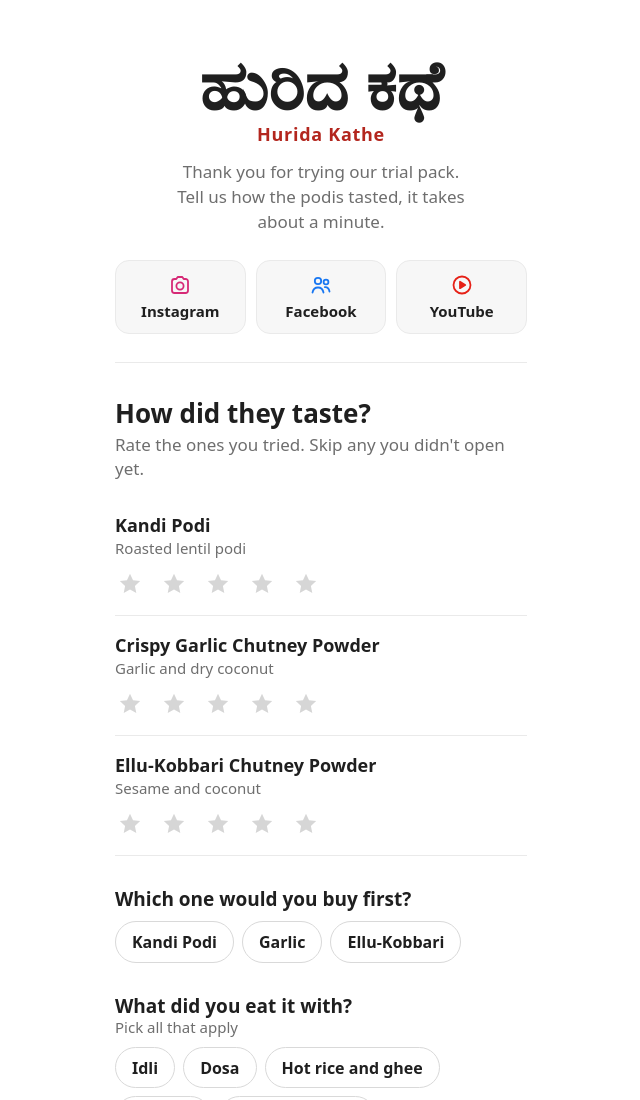
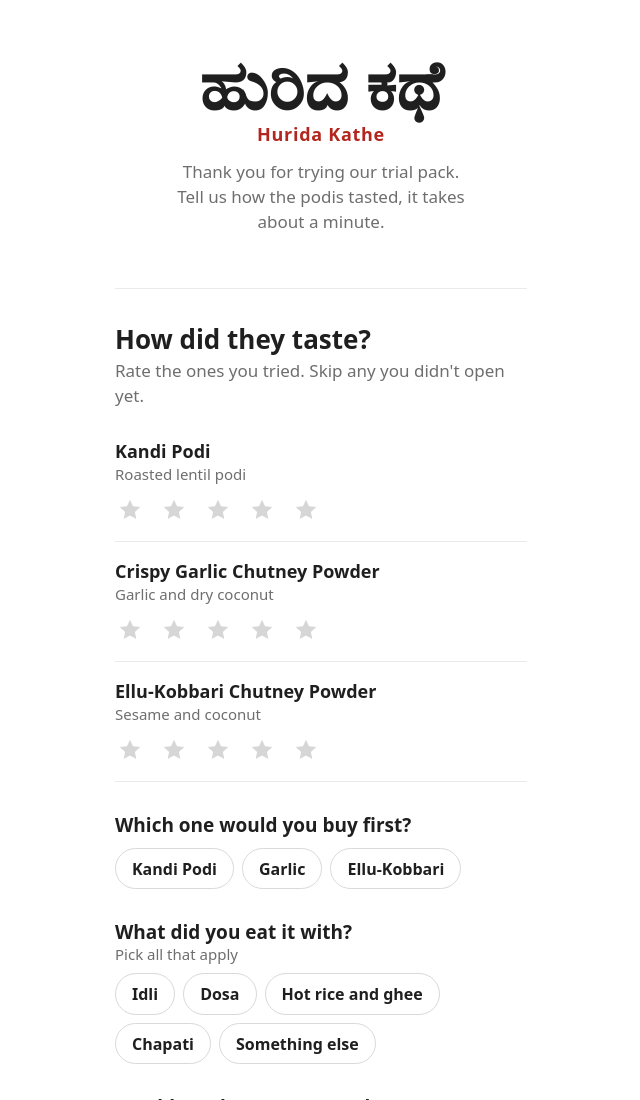
Before and after one commit to huridakathe/huridakathe.github.io, a plain HTML site: page index.html in a window 1280 px wide. Shown: the top 1100 px of the page, without its empty margins (319-959 px from the left). Drawn offline with Linux system fonts and the light colour scheme; a web font is replaced by a local one.

Commit message:
Connect feedback form to Google Sheet; hide social buttons until links are added
Co-Authored-By: Claude Opus 5.5 <noreply@anthropic.com>
Claude-Session: https://claude.ai/code/session_01P6uAobyiq8RnUSAtieXixm

```diff
--- a/index.html
+++ b/index.html
@@ -345,16 +345,19 @@
 <script>
   /* ====== YOUR LINKS: change only these four lines ====== */
   const CONFIG = {
-    scriptUrl: "PASTE_YOUR_APPS_SCRIPT_WEB_APP_URL_HERE",
+    scriptUrl: "https://script.google.com/macros/s/AKfycbxBMMMI7b5ITcwQqmWsvvqz_m7RYrb8E7VTi3FpQPqvSneZA2hQC83pkGI6sLWD6ho7mw/exec",
     instagram: "https://www.instagram.com/YOUR_INSTAGRAM_HANDLE/",
     facebook:  "https://www.facebook.com/YOUR_FACEBOOK_PAGE/",
     youtube:   "https://www.youtube.com/@YOUR_YOUTUBE_CHANNEL"
   };
   /* ===================================================== */
 
-  document.getElementById("link-instagram").href = CONFIG.instagram;
-  document.getElementById("link-facebook").href = CONFIG.facebook;
-  document.getElementById("link-youtube").href = CONFIG.youtube;
+  /* A button stays hidden until its real link is filled in above */
+  [["link-instagram", CONFIG.instagram], ["link-facebook", CONFIG.facebook], ["link-youtube", CONFIG.youtube]].forEach(function (pair) {
+    const a = document.getElementById(pair[0]);
+    if (!pair[1] || pair[1].indexOf("YOUR_") > -1) a.style.display = "none";
+    else a.href = pair[1];
+  });
 
   const WORDS = ["", "Not for me", "Okay", "Good", "Very good", "Loved it"];
   const STAR = '<svg viewBox="0 0 24 24" aria-hidden="true"><path d="M12 3.2l2.6 5.6 6.1.7-4.5 4.2 1.2 6-5.4-3-5.4 3 1.2-6-4.5-4.2 6.1-.7z" stroke-linejoin="round"/></svg>';
```
